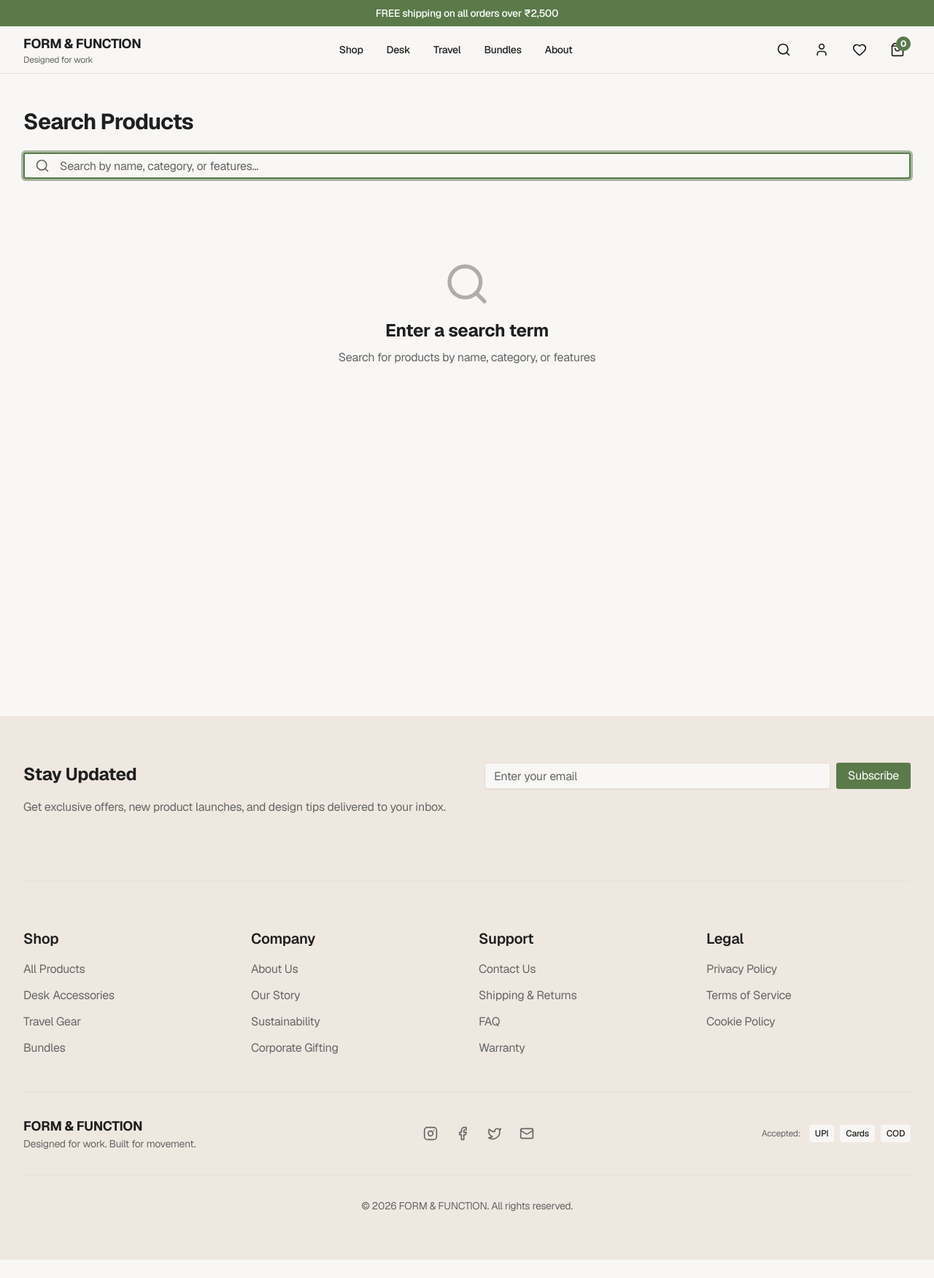
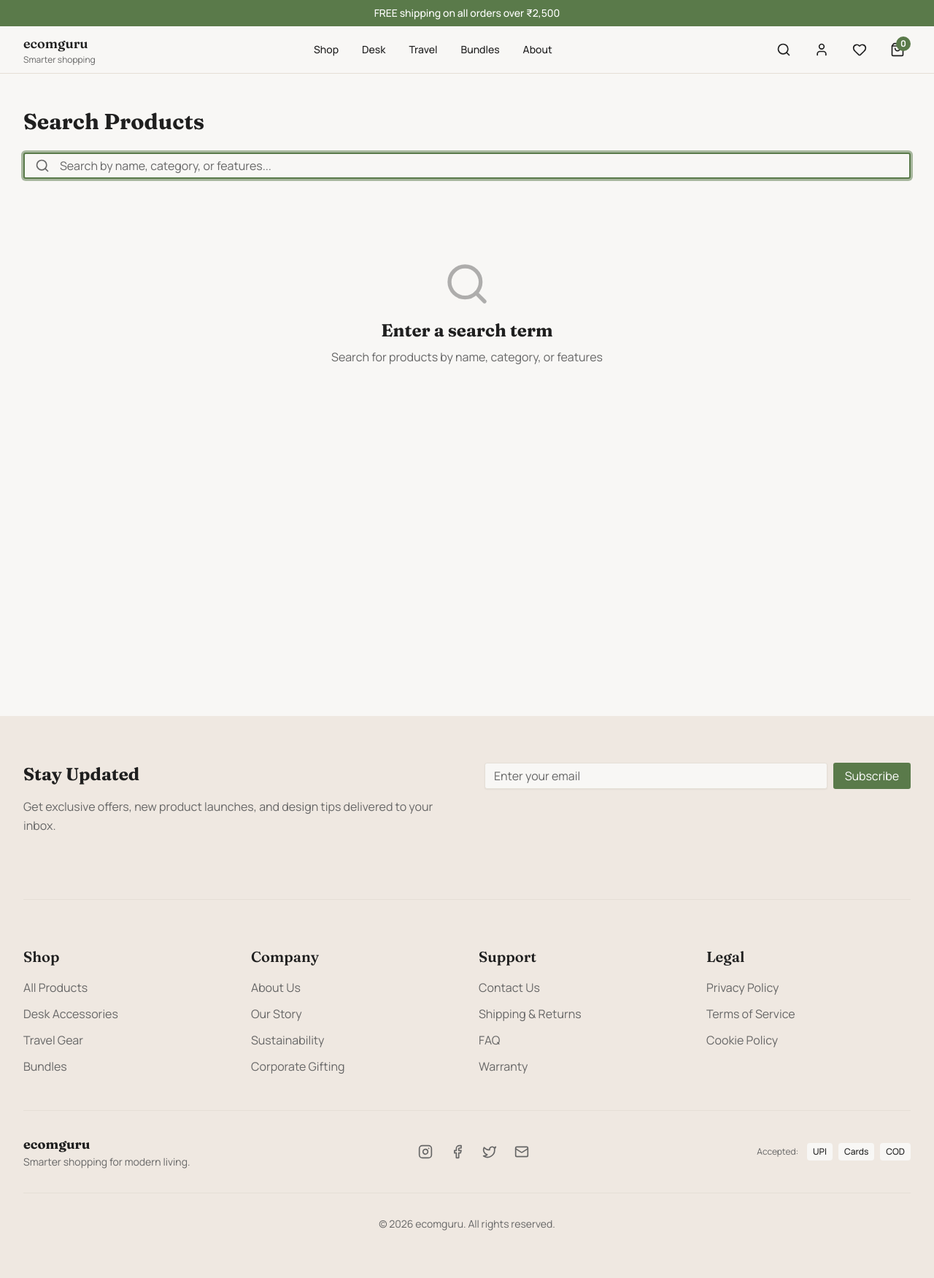
Before and after one commit to thisisvishalpal/ecommerce-web, a Next.js app: page /search in a window 1280 px wide. Shown: the whole page at 73% size. Before the commit the page ends 1726 px from the top, so only its background shows below. Built offline with nearby package versions, Linux system fonts and the light colour scheme.

Commit message:
fixes build

```diff
--- a/app/globals.css
+++ b/app/globals.css
@@ -5,7 +5,7 @@
 @custom-variant dark (&:is(.dark *));
 
 :root {
-  /* Premium FORM & FUNCTION Color Palette */
+  /* Premium ecomguru Color Palette */
   --background: #f8f7f5; /* Warm off-white */
   --foreground: #1f1f1f; /* Deep charcoal text */
   --card: #ffffff; /* White product cards */
@@ -59,8 +59,8 @@ img {
 }
 
 @theme inline {
-  --font-heading: var(--font-sans);
-  --font-sans: var(--font-sans);
+  --font-heading: var(--font-fraunces);
+  --font-sans: var(--font-manrope);
   --color-sidebar-ring: var(--sidebar-ring);
   --color-sidebar-border: var(--sidebar-border);
   --color-sidebar-accent-foreground: var(--sidebar-accent-foreground);
@@ -147,37 +147,37 @@ img {
   body {
     @apply bg-background text-foreground;
     font-weight: 400;
-    letter-spacing: -0.02em;
+    letter-spacing: 0;
   }
 
   /* Typography Scale */
   h1 {
-    @apply text-5xl lg:text-6xl font-bold tracking-tight text-foreground;
+    @apply font-heading text-5xl lg:text-6xl font-semibold text-foreground;
     line-height: 1.1;
   }
 
   h2 {
-    @apply text-4xl lg:text-5xl font-bold text-foreground;
+    @apply font-heading text-4xl lg:text-5xl font-semibold text-foreground;
     line-height: 1.15;
   }
 
   h3 {
-    @apply text-2xl lg:text-3xl font-semibold text-foreground;
+    @apply font-heading text-2xl lg:text-3xl font-semibold text-foreground;
     line-height: 1.3;
   }
 
   h4 {
-    @apply text-xl font-semibold text-foreground;
+    @apply font-heading text-xl font-semibold text-foreground;
     line-height: 1.4;
   }
 
   h5 {
-    @apply text-lg font-semibold text-foreground;
+    @apply font-heading text-lg font-semibold text-foreground;
     line-height: 1.4;
   }
 
   h6 {
-    @apply text-base font-semibold text-foreground;
+    @apply font-heading text-base font-semibold text-foreground;
     line-height: 1.5;
   }
 
--- a/app/layout.tsx
+++ b/app/layout.tsx
@@ -1,15 +1,25 @@
 import type { Metadata } from "next"
 import "./globals.css"
-import { Geist } from "next/font/google";
+import { Fraunces, Manrope } from "next/font/google";
 import { cn } from "@/lib/utils";
 import { Header } from "@/components/layout/Header";
 import { Footer } from "@/components/layout/Footer";
 
-const geist = Geist({subsets:['latin'],variable:'--font-sans'});
+const manrope = Manrope({
+  subsets: ["latin"],
+  variable: "--font-manrope",
+  display: "swap",
+});
+
+const fraunces = Fraunces({
+  subsets: ["latin"],
+  variable: "--font-fraunces",
+  display: "swap",
+});
 
 export const metadata: Metadata = {
-  title: "FORM & FUNCTION | Designed for work. Built for movement.",
-  description: "Premium desk and travel accessories designed for professionals who value quality and functionality.",
+  title: "ecomguru | Smarter shopping for modern living.",
+  description: "Premium products curated for professionals who value quality, functionality, and timeless design.",
 }
 
 export default function RootLayout({
@@ -18,7 +28,7 @@ export default function RootLayout({
   children: React.ReactNode
 }>) {
   return (
-    <html lang="en" className={cn("font-sans", geist.variable)}>
+    <html lang="en" className={cn("font-sans", manrope.variable, fraunces.variable)}>
       <body className="bg-background">
         <Header />
         <main className="min-h-screen">
--- a/app/products/[slug]/page.tsx
+++ b/app/products/[slug]/page.tsx
@@ -57,6 +57,24 @@ export default function ProductDetailPage({ params }: { params: Promise<{ slug:
   }
 
   const relatedProducts = getRelatedProducts(product.id, 3)
+  const productImages = product.images.length > 0 ? product.images : ['/products/tech-organizer-pro.png']
+  const productSpecs = {
+    ...(product.materials?.length ? { Materials: product.materials.join(', ') } : {}),
+    ...(product.dimensions
+      ? {
+          Dimensions: [
+            product.dimensions.length,
+            product.dimensions.width,
+            product.dimensions.height,
+          ]
+            .filter(Boolean)
+            .join(' x ') + (product.dimensions.unit ? ` ${product.dimensions.unit}` : ''),
+        }
+      : {}),
+    ...(product.dimensions?.weight ? { Weight: `${product.dimensions.weight} kg` } : {}),
+    ...(product.warranty ? { Warranty: product.warranty } : {}),
+    ...(product.careInstructions ? { Care: product.careInstructions } : {}),
+  }
 
   return (
     <div className="py-12 bg-background">
@@ -79,7 +97,7 @@ export default function ProductDetailPage({ params }: { params: Promise<{ slug:
           <div>
             <div className="mb-4 bg-muted rounded-lg aspect-square flex items-center justify-center overflow-hidden">
               <Image
-                src={product.image || '/products/tech-organizer-pro.png'}
+                src={productImages[currentImageIndex] || productImages[0]}
                 alt={product.name}
                 width={500}
                 height={500}
@@ -87,7 +105,7 @@ export default function ProductDetailPage({ params }: { params: Promise<{ slug:
               />
             </div>
             <div className="grid grid-cols-4 gap-2">
-              {[product.image, ...product.images || []].map((img, idx) => (
+              {productImages.map((img, idx) => (
                 <button
                   key={idx}
                   onClick={() => setCurrentImageIndex(idx)}
@@ -133,8 +151,8 @@ export default function ProductDetailPage({ params }: { params: Promise<{ slug:
             <div className="mb-6">
               <div className="flex items-baseline gap-2">
                 <span className="text-3xl font-bold text-foreground">{formatPrice(product.price)}</span>
-                {product.originalPrice && (
-                  <span className="text-lg text-muted-foreground line-through">{formatPrice(product.originalPrice)}</span>
+                {product.compareAtPrice && (
+                  <span className="text-lg text-muted-foreground line-through">{formatPrice(product.compareAtPrice)}</span>
                 )}
               </div>
             </div>
@@ -218,11 +236,11 @@ export default function ProductDetailPage({ params }: { params: Promise<{ slug:
         </div>
 
         {/* Specs */}
-        {product.specs && (
+        {Object.keys(productSpecs).length > 0 && (
           <div className="mb-16">
             <h2 className="text-2xl font-bold text-foreground mb-6">Specifications</h2>
-            <Accordion type="single" collapsible>
-              {Object.entries(product.specs).map(([key, value]) => (
+            <Accordion>
+              {Object.entries(productSpecs).map(([key, value]) => (
                 <AccordionItem key={key} value={key}>
                   <AccordionTrigger>{key}</AccordionTrigger>
                   <AccordionContent>{value as string}</AccordionContent>
@@ -248,7 +266,7 @@ export default function ProductDetailPage({ params }: { params: Promise<{ slug:
                       <span key={i} className="text-sm">★</span>
                     ))}
                   </div>
-                  <p className="text-muted-foreground">{review.text}</p>
+                  <p className="text-muted-foreground">{review.content}</p>
                 </div>
               ))}
             </div>
--- a/app/products/page.tsx
+++ b/app/products/page.tsx
@@ -222,10 +222,9 @@ export default function ProductsPage() {
 
               {/* Mobile Filter Button */}
               <Sheet open={isFilterOpen} onOpenChange={setIsFilterOpen}>
-                <SheetTrigger asChild className="lg:hidden">
-                  <Button variant="outline" size="icon">
-                    <SlidersHorizontal className="w-4 h-4" />
-                  </Button>
+                <SheetTrigger className="lg:hidden inline-flex h-10 w-10 items-center justify-center rounded-sm border border-border bg-background hover:bg-muted transition-colors">
+                  <SlidersHorizontal className="w-4 h-4" />
+                  <span className="sr-only">Open filters</span>
                 </SheetTrigger>
                 <SheetContent side="left" className="w-80">
                   <div className="mt-6">
--- a/app/search/page.tsx
+++ b/app/search/page.tsx
@@ -1,6 +1,6 @@
 'use client'
 
-import { useState, useMemo } from 'react'
+import { Suspense, useState, useMemo } from 'react'
 import { useSearchParams } from 'next/navigation'
 import { Container } from '@/components/layout/Container'
 import { ProductCard } from '@/components/product/ProductCard'
@@ -9,7 +9,7 @@ import { Button } from '@/components/ui/button'
 import { products } from '@/lib/storefront'
 import { Search as SearchIcon, X } from 'lucide-react'
 
-export default function SearchPage() {
+function SearchPageContent() {
   const searchParams = useSearchParams()
   const initialQuery = searchParams.get('q') || ''
   const [query, setQuery] = useState(initialQuery)
@@ -99,3 +99,19 @@ export default function SearchPage() {
     </div>
   )
 }
+
+export default function SearchPage() {
+  return (
+    <Suspense
+      fallback={
+        <div className="py-12 bg-background min-h-screen">
+          <Container>
+            <p className="text-muted-foreground">Loading search...</p>
+          </Container>
+        </div>
+      }
+    >
+      <SearchPageContent />
+    </Suspense>
+  )
+}
--- a/components/homepage/HeroSection.tsx
+++ b/components/homepage/HeroSection.tsx
@@ -17,12 +17,12 @@ export function HeroSection() {
           <div className="max-w-xl">
             <div className="mb-8 inline-block">
               <span className="text-xs font-semibold tracking-widest text-primary uppercase px-4 py-2 bg-primary/10 rounded-full">
-                Welcome to FORM & FUNCTION
+                Welcome to ecomguru
               </span>
             </div>
 
             <h1 className="mb-6 text-foreground text-balance text-5xl lg:text-6xl font-bold leading-tight">
-              Designed for work. Built for movement.
+              Smarter shopping for modern living.
             </h1>
 
             <p className="text-lg text-muted-foreground mb-8 max-w-xl leading-relaxed">
--- a/components/layout/Footer.tsx
+++ b/components/layout/Footer.tsx
@@ -139,8 +139,8 @@ export function Footer() {
         <div className="border-t border-border pt-8 flex flex-col md:flex-row items-center justify-between gap-6">
           {/* Logo and Tagline */}
           <div>
-            <h3 className="font-bold text-lg">FORM & FUNCTION</h3>
-            <p className="text-sm text-muted-foreground">Designed for work. Built for movement.</p>
+            <h3 className="font-bold text-lg">ecomguru</h3>
+            <p className="text-sm text-muted-foreground">Smarter shopping for modern living.</p>
           </div>
 
           {/* Social Links */}
@@ -172,7 +172,7 @@ export function Footer() {
 
         {/* Copyright */}
         <div className="border-t border-border mt-8 pt-8 text-center text-sm text-muted-foreground">
-          © {new Date().getFullYear()} FORM & FUNCTION. All rights reserved.
+          © {new Date().getFullYear()} ecomguru. All rights reserved.
         </div>
       </div>
     </footer>
--- a/components/layout/Header.tsx
+++ b/components/layout/Header.tsx
@@ -30,10 +30,10 @@ export function Header() {
           <div className="flex items-center justify-between h-16">
             {/* Logo */}
             <Link href="/" className="flex-shrink-0">
-              <div className="text-lg font-bold tracking-tight text-foreground">
-                FORM & FUNCTION
+              <div className="font-heading text-lg font-semibold text-foreground">
+                ecomguru
               </div>
-              <div className="text-xs text-muted-foreground">Designed for work</div>
+              <div className="text-xs text-muted-foreground">Smarter shopping</div>
             </Link>
 
             {/* Desktop Navigation */}
--- a/lib/storefront.ts
+++ b/lib/storefront.ts
@@ -340,7 +340,7 @@ export const testimonials: Testimonial[] = [
     id: 't-1',
     author: 'Priya Singh',
     role: 'Product Designer',
-    content: 'FORM & FUNCTION products have completely transformed my workspace. The quality and design are unmatched.',
+    content: 'ecomguru products have completely transformed my workspace. The quality and design are unmatched.',
     rating: 5,
     verified: true,
   },
```
